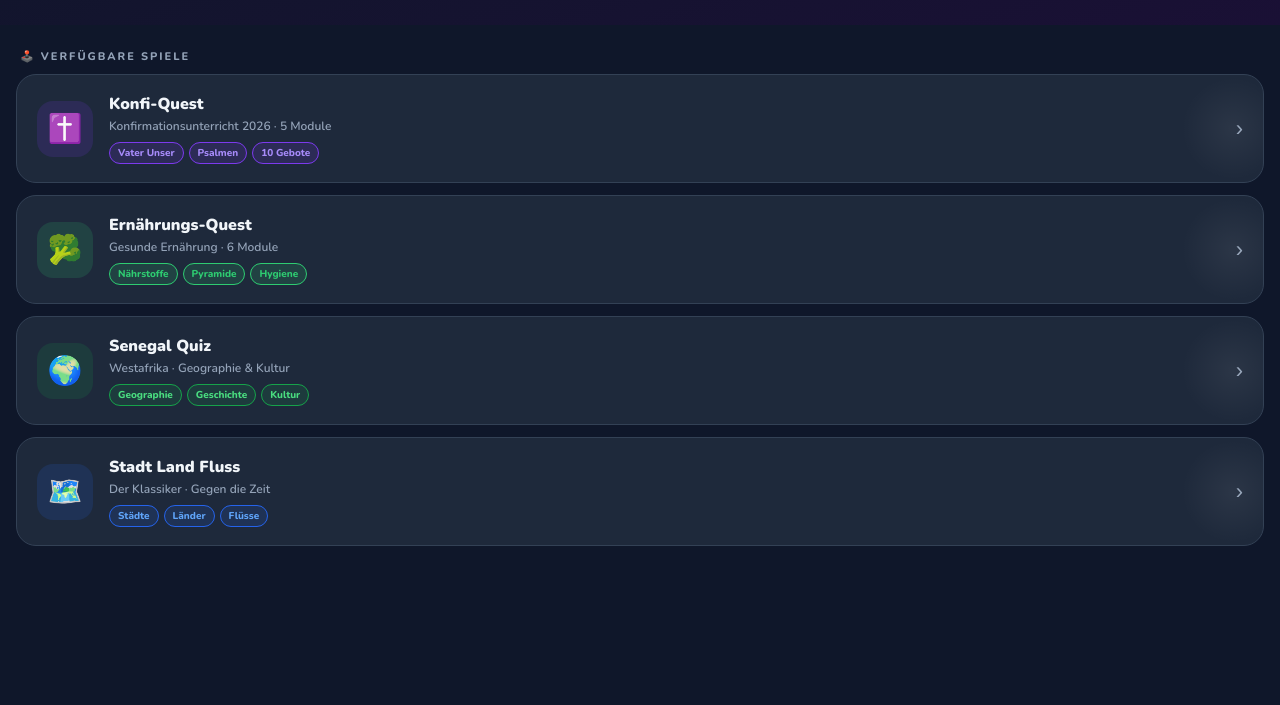
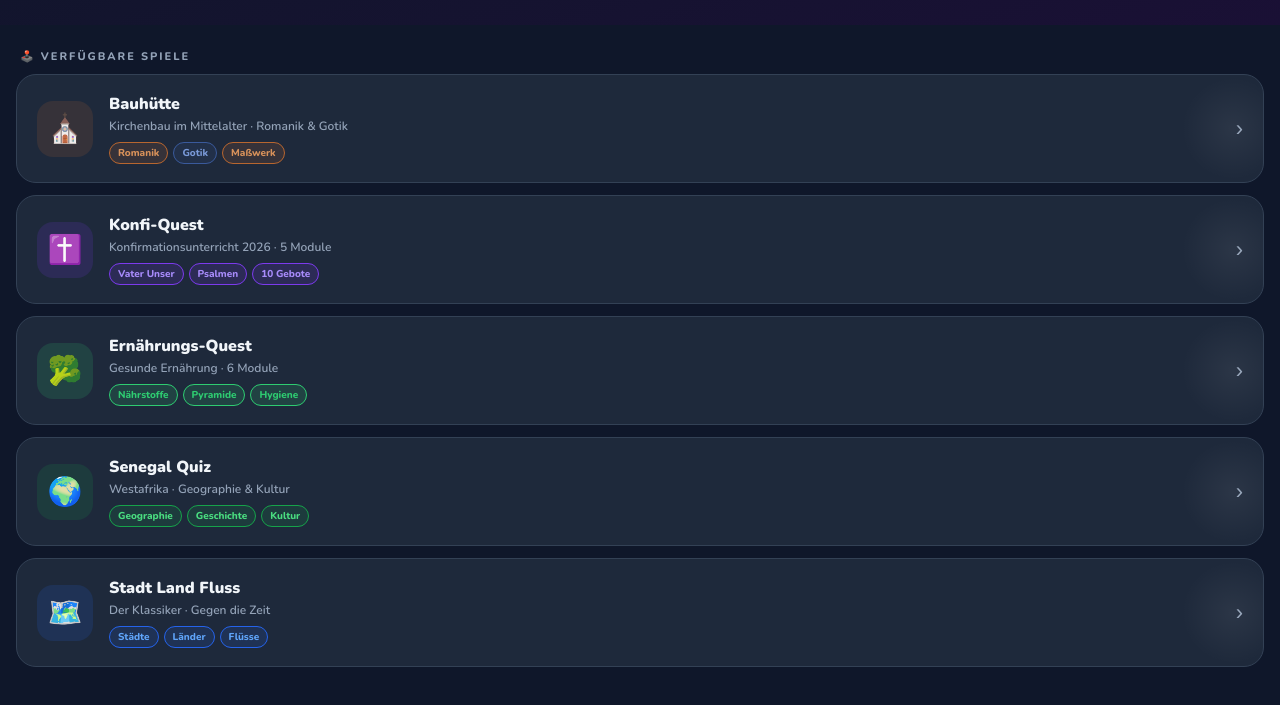
Before and after one commit to Homer3005/spiele, a plain HTML site: page index.html in a window 1280 px wide. Shown: the part 193-898 px from the top of the page. Before the commit the page ends 800 px from the top, so only its background shows below. Drawn offline with nearby package versions, Linux system fonts and the light colour scheme.

Commit message:
Auto-Deploy: 11.05.2026 09:32

```diff
--- a/index.html
+++ b/index.html
@@ -91,6 +91,21 @@ html, body { min-height: 100vh; font-family: 'Nunito', sans-serif; background: v
 
 <div class="games-grid">
 
+  <a class="game-card" href="kirchenbau-quiz.html">
+    <div class="card-icon" style="background:rgba(184,102,47,0.15);">⛪</div>
+    <div class="card-info">
+      <div class="card-name">Bauhütte</div>
+      <div class="card-desc">Kirchenbau im Mittelalter · Romanik &amp; Gotik</div>
+      <div class="card-tags">
+        <span class="tag" style="background:rgba(184,102,47,0.15);border-color:#b8662f;color:#d9925a;">Romanik</span>
+        <span class="tag" style="background:rgba(58,90,156,0.15);border-color:#3a5a9c;color:#7a9ad9;">Gotik</span>
+        <span class="tag" style="background:rgba(184,102,47,0.15);border-color:#b8662f;color:#d9925a;">Maßwerk</span>
+      </div>
+    </div>
+    <div class="card-arrow">›</div>
+    <div class="card-glow"></div>
+  </a>
+
   <a class="game-card" href="konfi-lernspiel.html">
     <div class="card-icon" style="background:rgba(124,58,237,0.15);">✝️</div>
     <div class="card-info">
```
